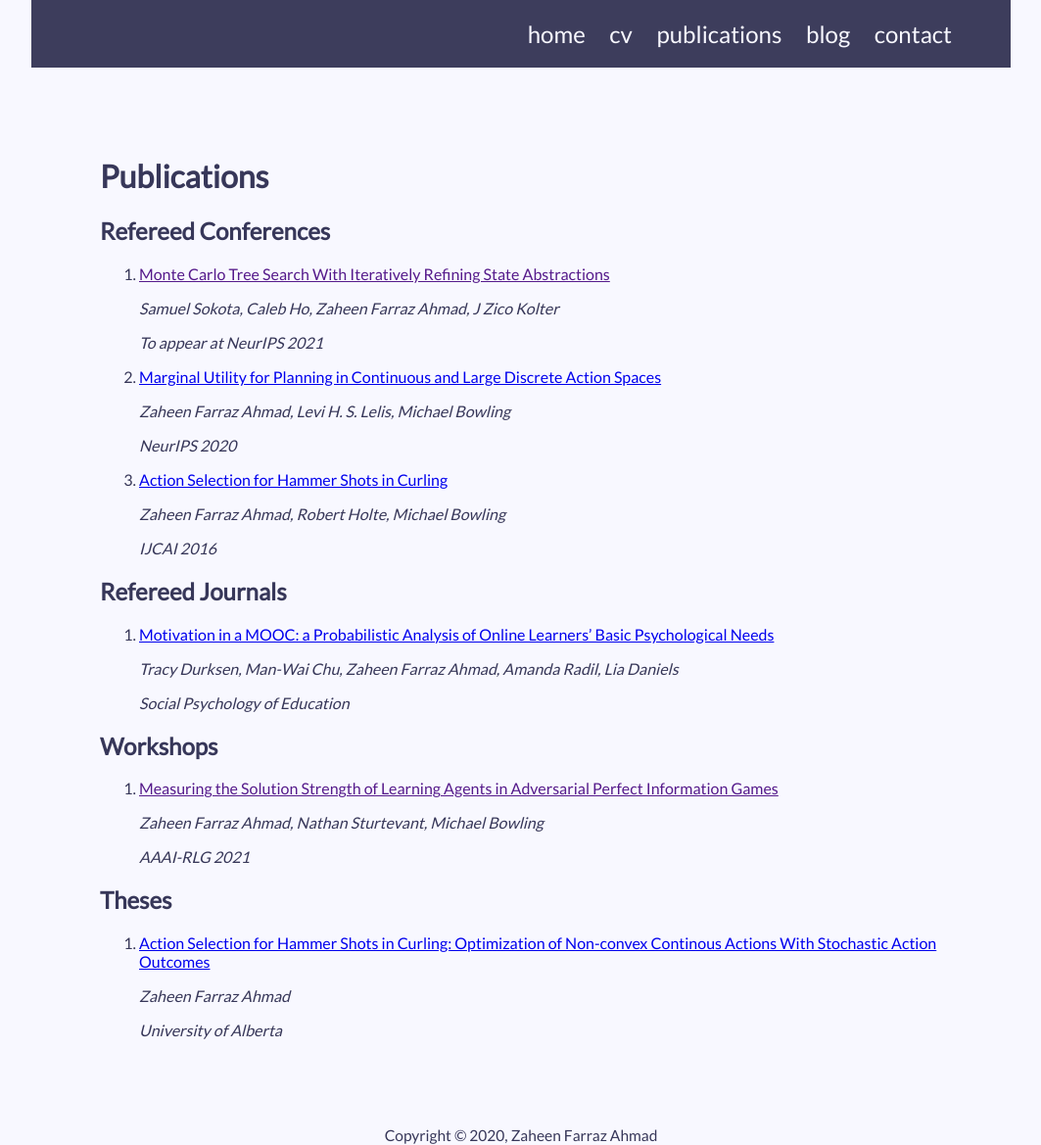
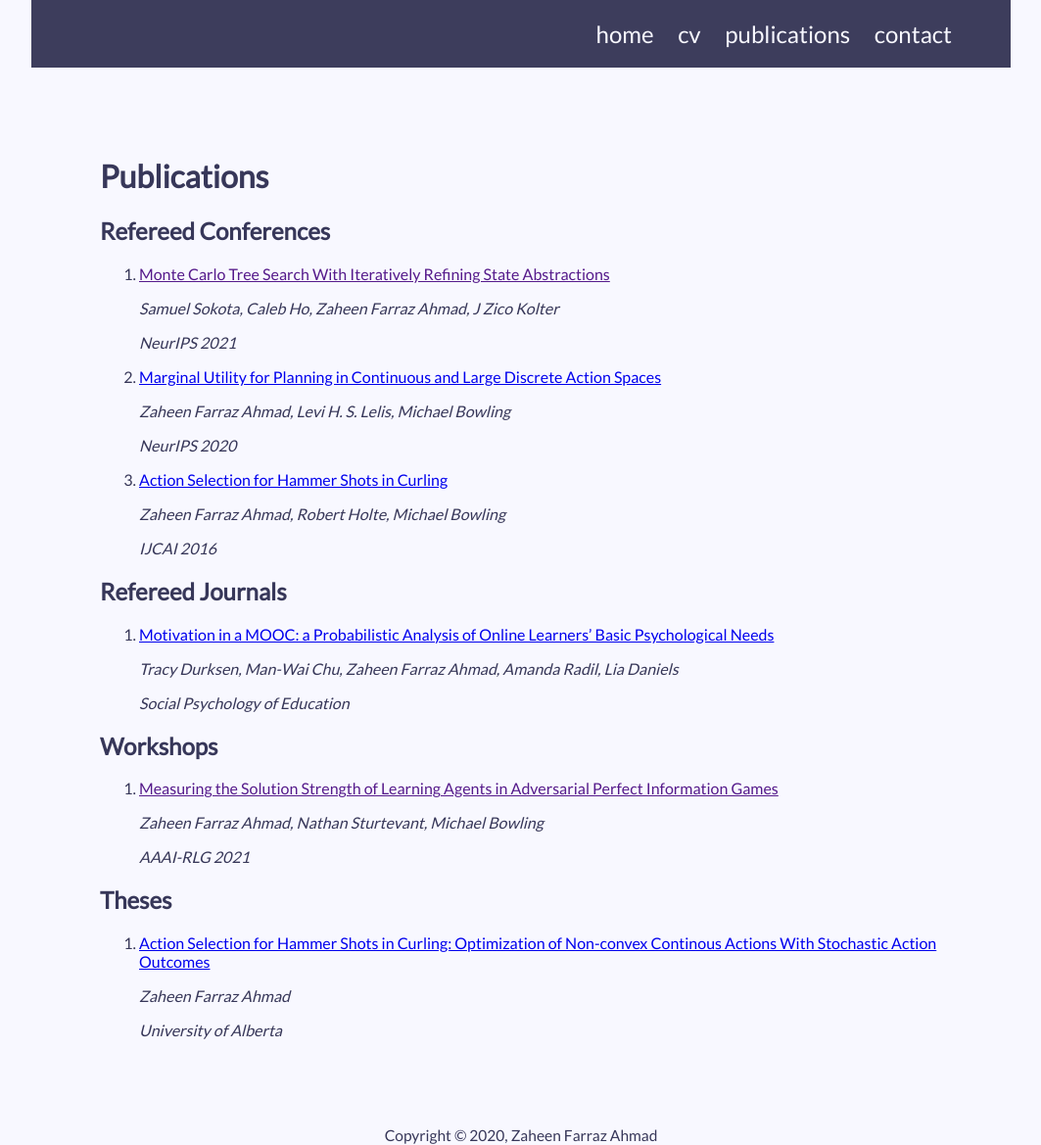
Before and after one commit to zfahmad/zfahmad.github.io, a Jekyll site: the page built from publications.md, in a window 1280 px wide. Shown: the whole page at 98% size, without its empty margins (108-1171 px from the left). Built offline with Jekyll 4.4.1, drawn with Linux system fonts in a browser that asks for light colours.

Commit message:
Updated conference pubs page and removed blog temporarily from navigation bar.

```diff
--- a/_data/conference.yml
+++ b/_data/conference.yml
@@ -1,6 +1,6 @@
 - name: Monte Carlo Tree Search With Iteratively Refining State Abstractions
   authors: Samuel Sokota, Caleb Ho, Zaheen Farraz Ahmad, J Zico Kolter
-  conf: To appear at NeurIPS 2021
+  conf: NeurIPS 2021
   url: ~
 - name: Marginal Utility for Planning in Continuous and Large Discrete Action Spaces
   authors: Zaheen Farraz Ahmad, Levi H. S. Lelis, Michael Bowling
--- a/_data/navigation.yml
+++ b/_data/navigation.yml
@@ -4,7 +4,5 @@
   link: /cv.html
 - name: publications
   link: /publications.html
-- name: blog
-  link: /blog.html
 - name: contact
   link: /contact.html
```
Also changed, not shown: 10 other files.
